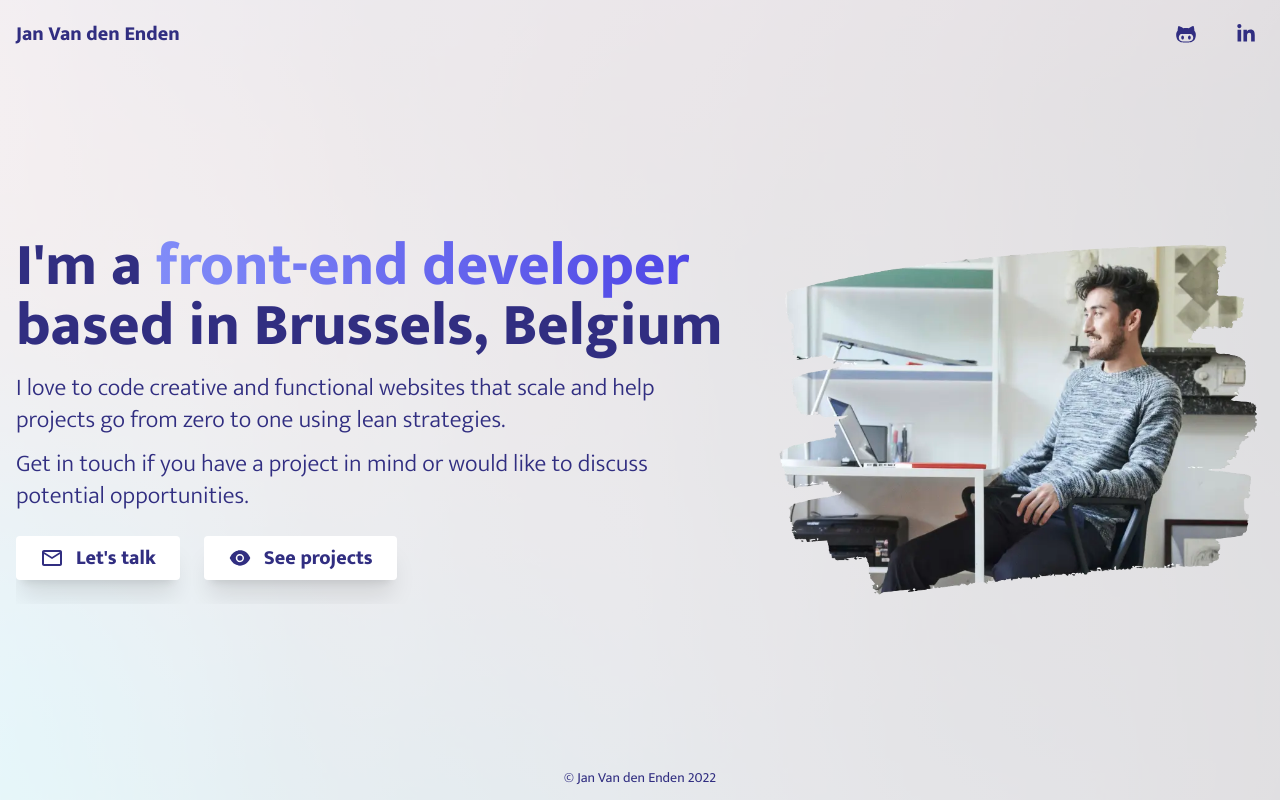
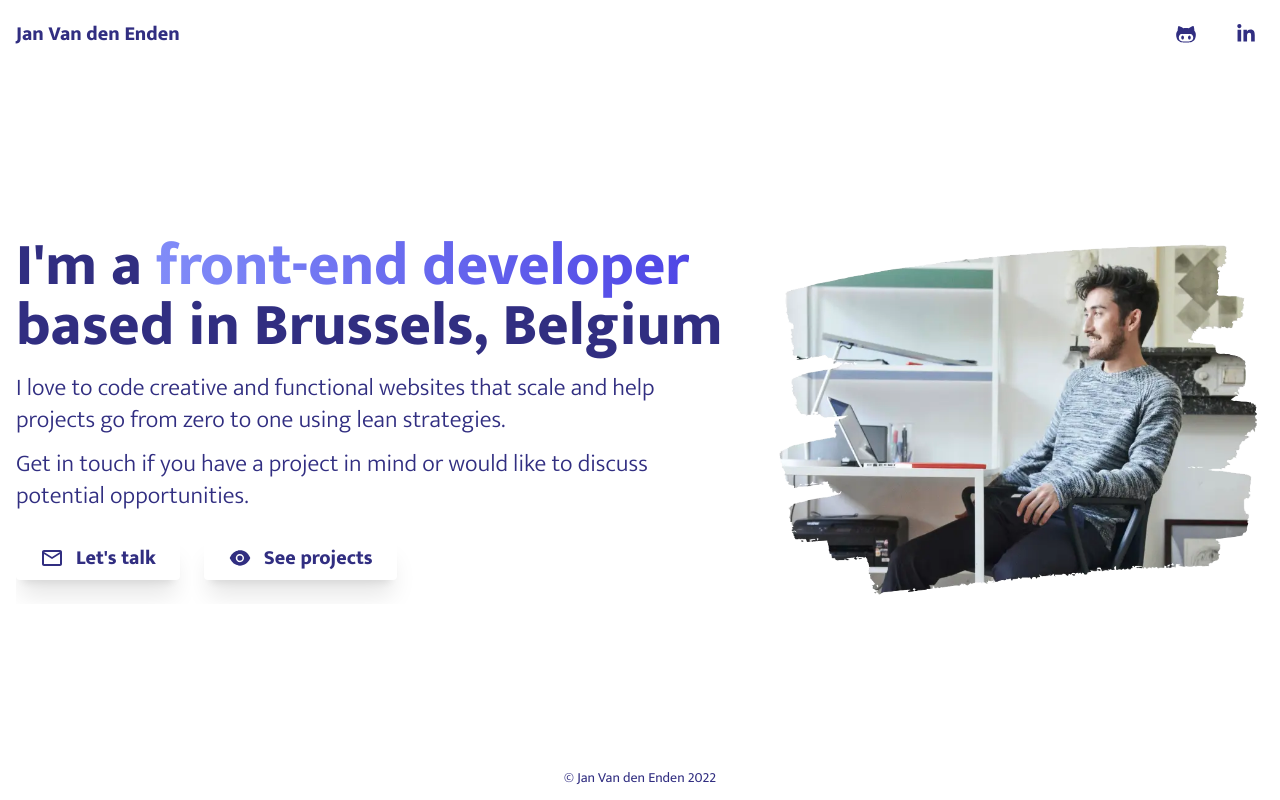
Before and after one commit to janvandenenden/janvandenenden, a Next.js app: page / in a window 1280 px wide. Built offline with nearby package versions, Linux system fonts and the light colour scheme; a web font is replaced by a local one.

Commit message:
comment out moving background

```diff
--- a/styles/globals.css
+++ b/styles/globals.css
@@ -8,10 +8,6 @@ body {
   margin: 0;
   font-family: "Mukta", -apple-system, BlinkMacSystemFont, Segoe UI, Roboto,
     Oxygen, Ubuntu, Cantarell, Fira Sans, Droid Sans, Helvetica Neue, sans-serif;
-}
-
-h1 {
-  /* font-family: "Alfa Slab One"; */
 }
 
 a {
@@ -29,9 +25,10 @@ a {
   }
   body {
     color: white;
-    background: black;
+    background: rgb(22, 22, 22);
   }
-  .bg {
+}
+/* .bg {
     background-image: linear-gradient(
         to right,
         rgba(0, 0, 0, 0.8) 40%,
@@ -52,7 +49,7 @@ a {
       ),
       url("../public/bg2.jpeg");
   }
-}
+} */
 
 .next,
 .prev {
@@ -101,7 +98,7 @@ a {
   cursor: pointer;
 }
 
-@keyframes panning {
+/* @keyframes panning {
   0% {
     background-position: 50% 10%;
   }
@@ -156,13 +153,13 @@ a {
 }
 
 .bg {
-  animation: panning 50s infinite linear;
+  animation: panning 10s infinite linear;
   background-size: cover;
-}
+} */
 
-@media (min-width: 614px) {
+/* @media (min-width: 614px) {
   .bg {
     animation: panning 50s infinite linear;
-    background-size: 300%;
+    background-size: 1000%;
   }
-}
+} */
```
